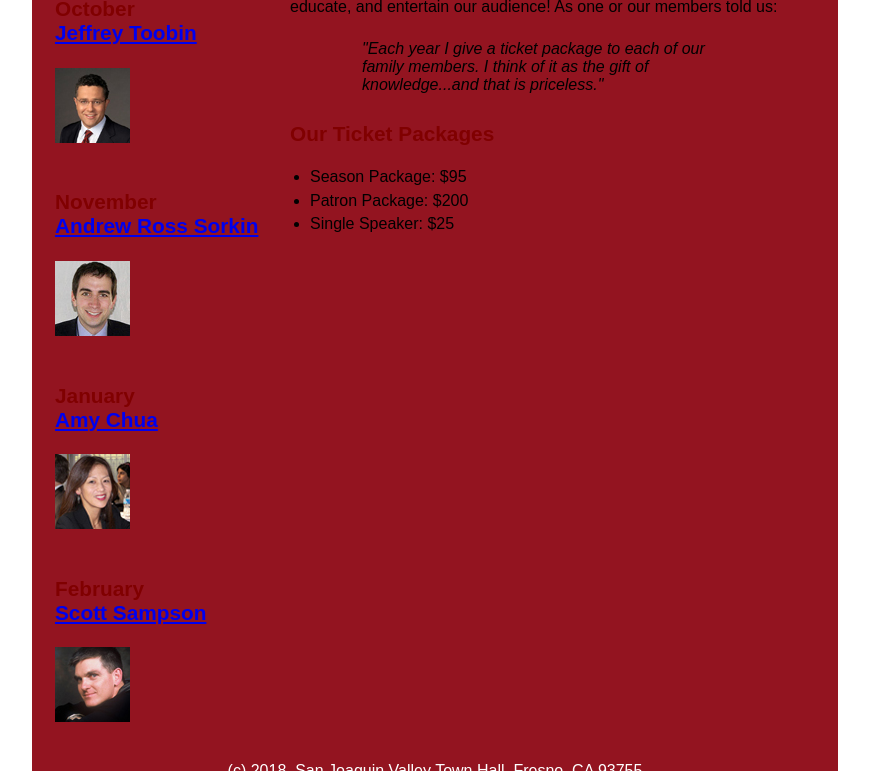
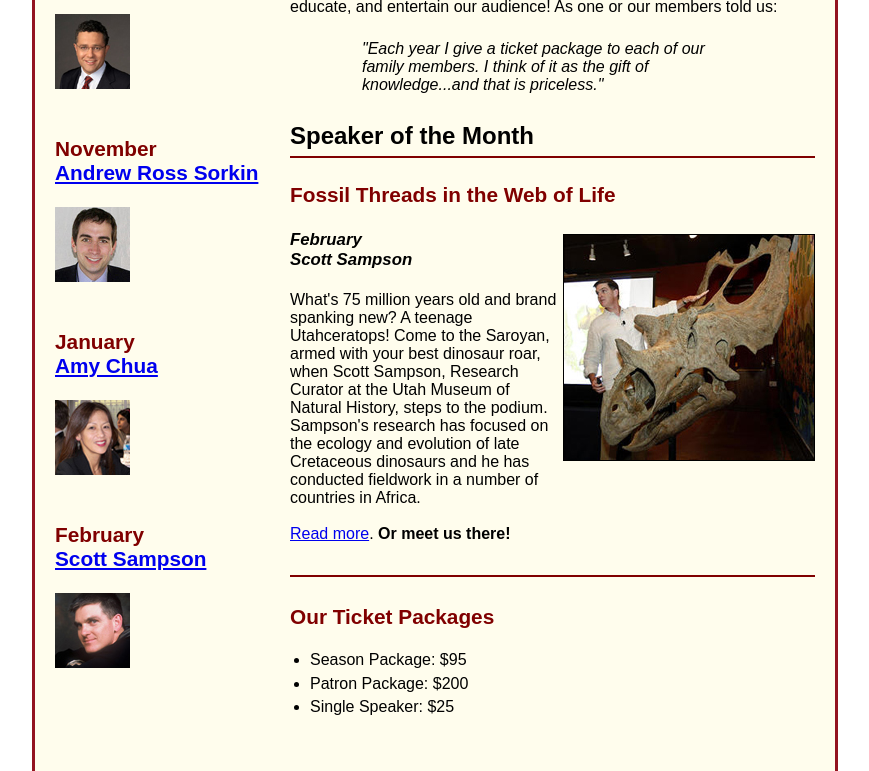
Before and after one commit to katherine-lim/A12, a plain HTML site: page index.html in a window 1280 px wide. Shown: the part 310-1081 px from the top of the page, without its empty margins (205-1074 px from the left). Drawn offline with Linux system fonts and the light colour scheme.

Commit message:
finishing up

```diff
--- a/index.html
+++ b/index.html
@@ -23,7 +23,22 @@
 
 		<blockquote>&quot;Each year I give a ticket package to each of our family members. I think of it as the gift of knowledge...and that is priceless.&quot;</blockquote>
 
+		<h1>Speaker of the Month</h1>
+		<article id="fossils">
+		<h2>Fossil Threads in the Web of Life</h2>
 
+		<img id="dino" src="images/sampson_dinosaur.jpg" alt="sampson dino">
+
+		<h3>February<br>
+		Scott Sampson
+		</h3>
+
+		<p>What's 75 million years old and brand spanking new? A teenage Utahceratops! Come to the Saroyan, armed with your best dinosaur roar, when Scott Sampson, Research Curator at the Utah Museum of Natural History, steps to the podium. Sampson's research has focused on the ecology and evolution of late Cretaceous dinosaurs and he has conducted fieldwork in a number of countries in Africa.
+		<br>
+			<br>
+		<a href="pages/sampson.html">Read more</a>. <b>Or meet us there!</b>
+		</p>
+		</article>
 		<h2>Our Ticket Packages</h2>
 		<ul>
 			<li>Season Package: $95</li>
--- a/styles/main.css
+++ b/styles/main.css
@@ -27,6 +27,14 @@ header img {
 	padding-left: 30px;
 	padding-right: 30px;
 }
+
+h1 {
+	font-size: 150%;
+	padding-top: .5em;
+	padding-bottom: .25em;
+	margin: 0;
+}
+
 h2 {
 	font-size: 170%;
 	color: #800000;
@@ -54,6 +62,7 @@ aside {
 }
 main {
 	clear: left;
+	height: 900px;
 }
 
 section h2 {
@@ -72,7 +81,26 @@ h3 {
 	font-size: 105%;
 	padding-bottom: .25em;
 }
-
+article {
+	padding-bottom: .5em;
+	padding-top: .5em;
+	border-top: 2px solid #800000;
+	border-bottom: 2px solid #800000;
+}
+article h2 {
+	padding-top: 0;
+}
+article h3 {
+	font-size: 105%;
+	padding-bottom: .25em;
+}
+#dino {
+	float: right;
+	border: 1px solid black;
+	margin-top: 4px;
+	margin-bottom: 20px;
+	margin-left: 4px;
+}
 aside h3 {
 	font-size: 105%;
 	padding-bottom: .25em;
@@ -106,6 +134,7 @@ section li {
 /* the styles for the footer */
 footer {
 	background-color: #931420;
+	height: 15%;
 }
 footer p {
 	float: none;
@@ -113,4 +142,5 @@ footer p {
 	color: white;
 	padding-top: 1em;
 	padding-bottom: 1em;
+	margin-bottom: 0;
 }
```
Also changed, not shown: images/sampson_dinosaur.jpg (added).
